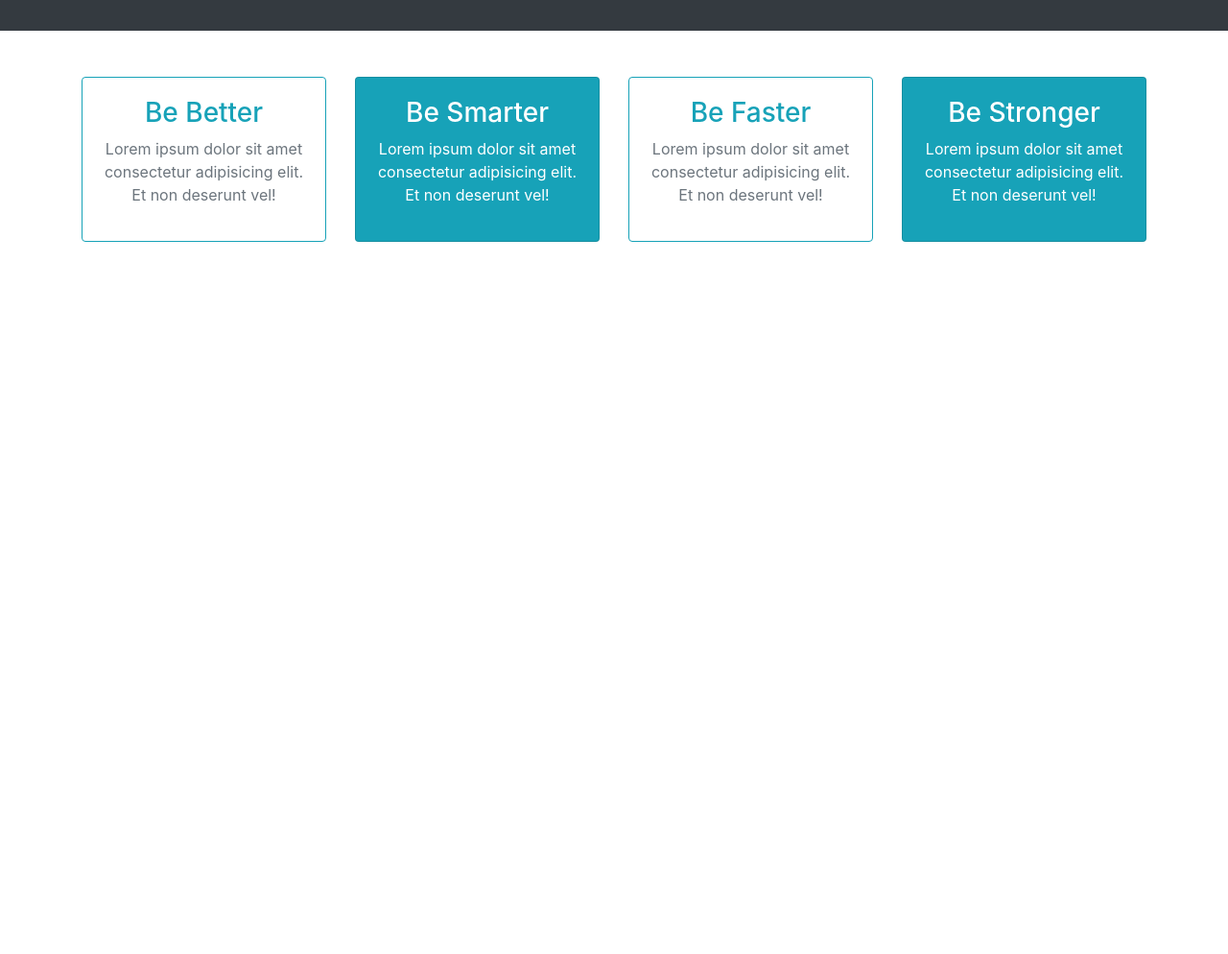
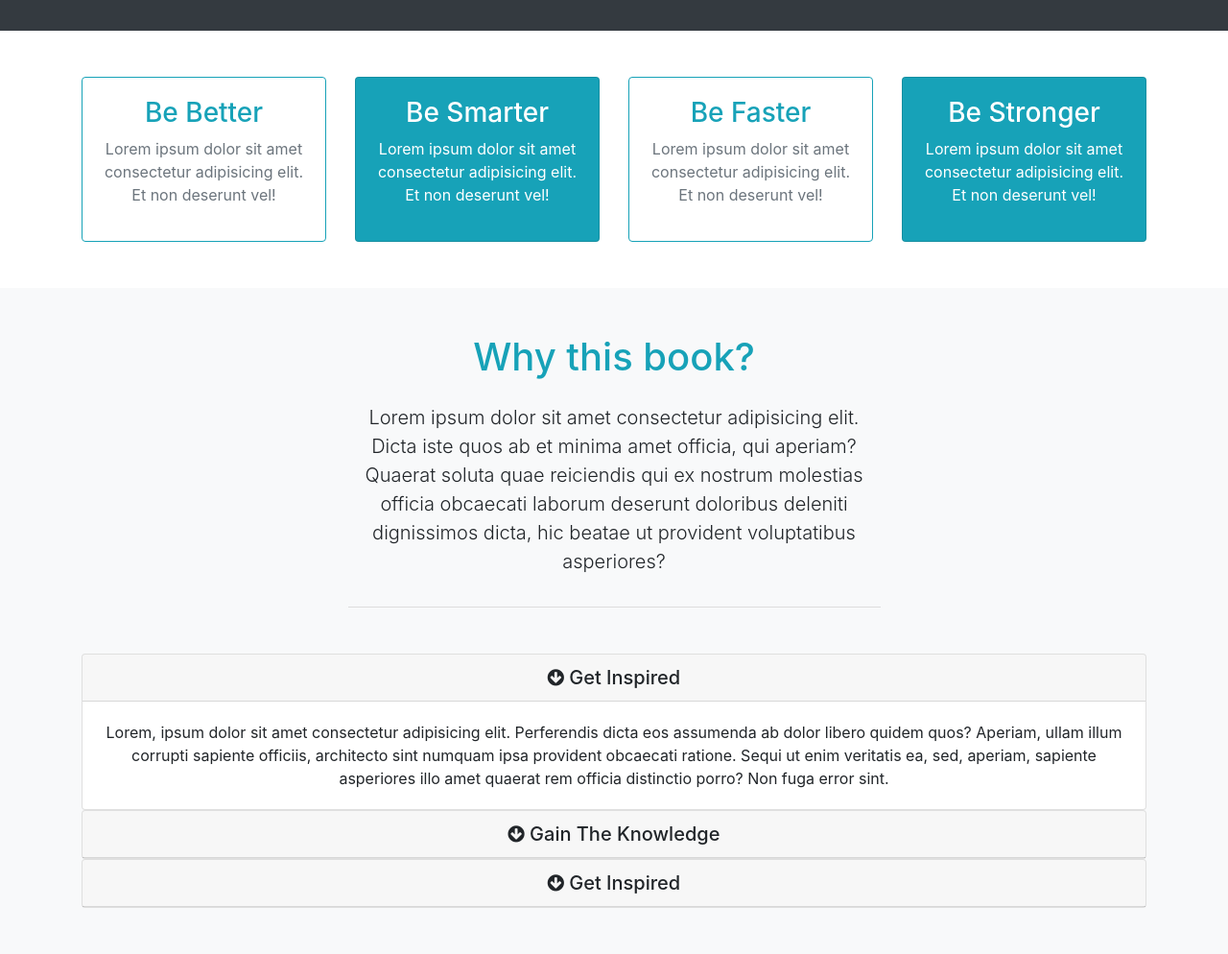
Before and after one commit to PR4M/BS4-Play-5-Projects, a website: page mizuxe/src/index.html in a window 1280 px wide. Shown: the part 819-1813 px from the top of the page at 96% size. Before the commit the page ends 1119 px from the top, so only its background shows below. Drawn offline with Linux system fonts and the light colour scheme.

Commit message:
About Section

```diff
--- a/mizuxe/src/index.html
+++ b/mizuxe/src/index.html
@@ -122,6 +122,87 @@
                 </div>
             </div>
         </section>
+        <!-- /Boxes -->
+
+        <!-- About / Why Section-->
+        <section id="about" class="py-5 text-center bg-light">
+            <div class="container">
+                <div class="row">
+                    <div class="col">
+                        <div class="info-header mb-5">
+                            <h1 class="text-info pb-3">
+                                Why this book?
+                            </h1>
+                            <p class="lead pb-3">
+                                Lorem ipsum dolor sit amet consectetur adipisicing elit. Dicta iste quos ab et minima amet officia,
+                                qui aperiam? Quaerat soluta quae reiciendis qui ex nostrum molestias officia obcaecati
+                                laborum deserunt doloribus deleniti dignissimos dicta, hic beatae ut provident voluptatibus asperiores?
+                            </p>
+                        </div>
+
+                        <!-- Accordion -->
+                        <div id="accordion" role="tablist">
+                            <div class="card">
+                                <div class="card-header" id="heading-1">
+                                    <h5 class="mb-0">
+                                        <div href="#collapse-1" data-toggle="collapse" data-parent="#accordion">
+                                            <i class="fa fa-arrow-circle-down"></i> Get Inspired
+                                        </div>
+                                    </h5>
+                                </div>
+
+                                <div id="collapse-1" class="collapse show">
+                                    <div class="card-body">
+                                        Lorem, ipsum dolor sit amet consectetur adipisicing elit. Perferendis dicta eos assumenda ab dolor
+                                        libero quidem quos? Aperiam, ullam illum corrupti sapiente officiis, architecto sint numquam ipsa
+                                        provident obcaecati ratione. Sequi ut enim veritatis ea, sed, aperiam,
+                                        sapiente asperiores illo amet quaerat rem officia distinctio porro? Non fuga error sint.
+                                    </div>
+                                </div>
+                            </div>
+
+                            <div class="card">
+                                <div class="card-header" id="heading-2">
+                                    <h5 class="mb-0">
+                                        <div href="#collapse-2" data-toggle="collapse" data-parent="#accordion">
+                                            <i class="fa fa-arrow-circle-down"></i> Gain The Knowledge
+                                        </div>
+                                    </h5>
+                                </div>
+
+                                <div id="collapse-2" class="collapse">
+                                    <div class="card-body">
+                                        Lorem, ipsum dolor sit amet consectetur adipisicing elit. Perferendis dicta eos assumenda ab dolor
+                                        libero quidem quos? Aperiam, ullam illum corrupti sapiente officiis, architecto sint numquam ipsa
+                                        provident obcaecati ratione. Sequi ut enim veritatis ea, sed, aperiam,
+                                        sapiente asperiores illo amet quaerat rem officia distinctio porro? Non fuga error sint.
+                                    </div>
+                                </div>
+                            </div>
+
+                            <div class="card">
+                                <div class="card-header" id="heading-3">
+                                    <h5 class="mb-0">
+                                        <div href="#collapse-3" data-toggle="collapse" data-parent="#accordion">
+                                            <i class="fa fa-arrow-circle-down"></i> Get Inspired
+                                        </div>
+                                    </h5>
+                                </div>
+
+                                <div id="collapse-3" class="collapse">
+                                    <div class="card-body">
+                                        Lorem, ipsum dolor sit amet consectetur adipisicing elit. Perferendis dicta eos assumenda ab dolor
+                                        libero quidem quos? Aperiam, ullam illum corrupti sapiente officiis, architecto sint numquam ipsa
+                                        provident obcaecati ratione. Sequi ut enim veritatis ea, sed, aperiam,
+                                        sapiente asperiores illo amet quaerat rem officia distinctio porro? Non fuga error sint.
+                                    </div>
+                                </div>
+                            </div>
+                        </div>
+                    </div>
+                </div>
+            </div>
+        </section>
 
         <script src="js/jquery.min.js"></script>
         <script src="js/popper.min.js"></script>
--- a/mizuxe/src/scss/style.scss
+++ b/mizuxe/src/scss/style.scss
@@ -30,3 +30,9 @@ body{
         height: 100%;
     }
 }
+
+.info-header{
+    width: 50%;
+    margin:auto;
+    border-bottom: 1px #ddd solid;
+}
```
Also changed, not shown: mizuxe/src/css/style.css.
